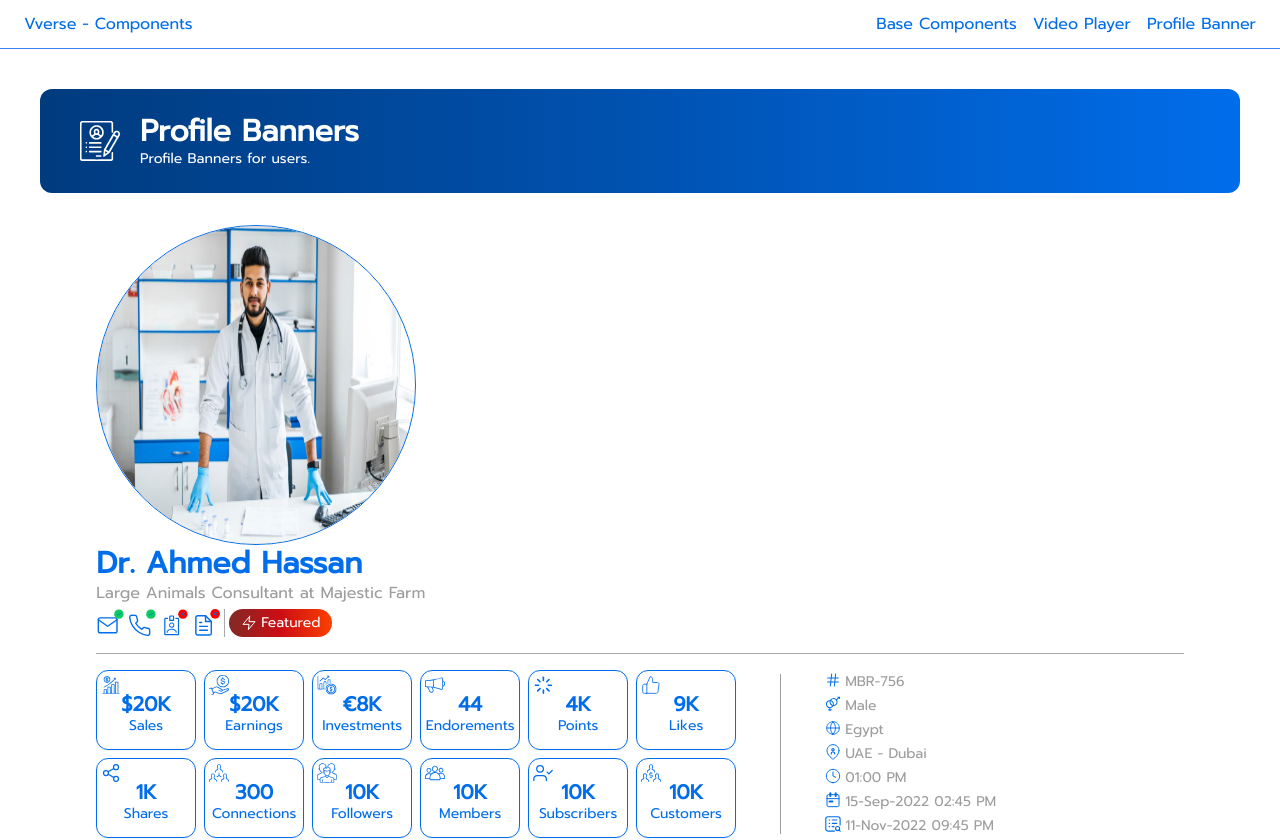
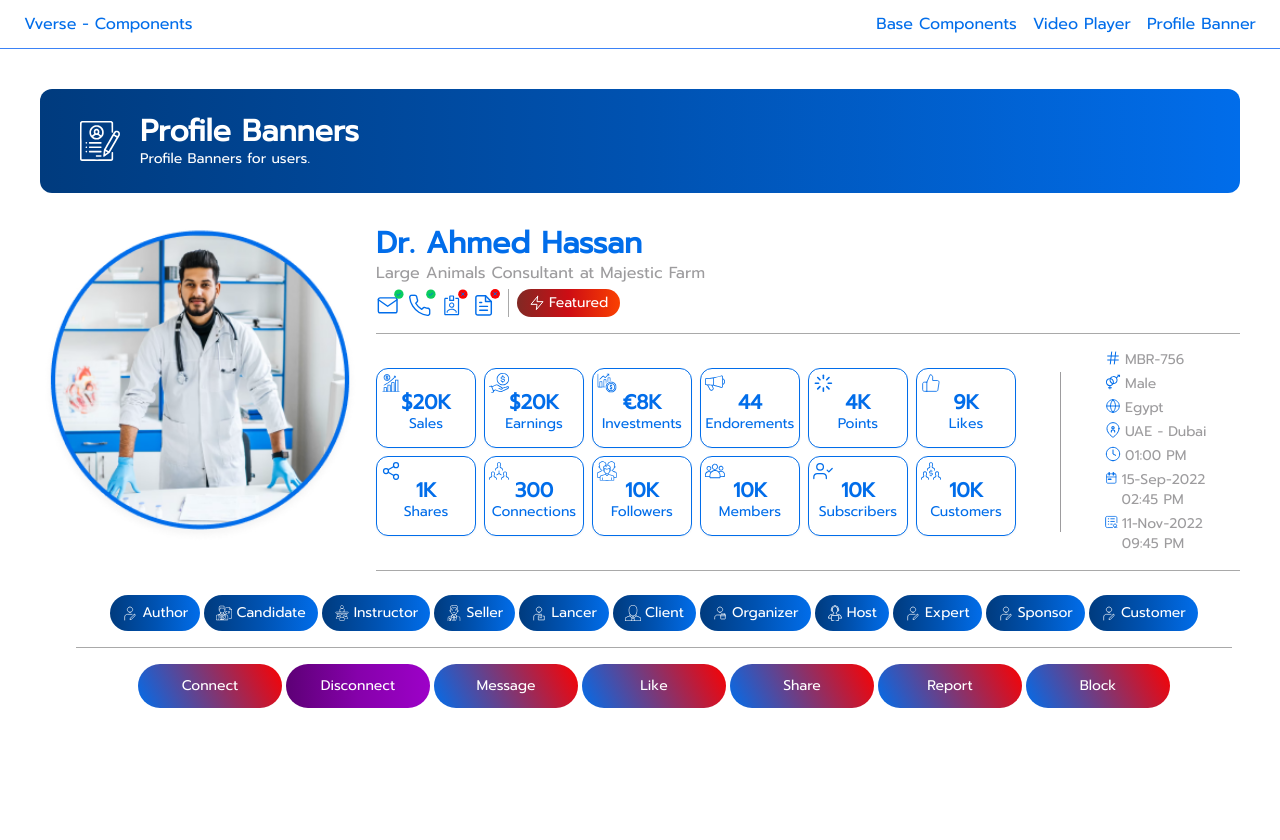
Before and after one commit to RabGH/vverse-components, a Next.js app: page /profileBanner in a window 1280 px wide. Shown: the top 840 px of the page. After the commit the page ends 800 px from the top, so only its background shows below. Built offline with nearby package versions, Linux system fonts and the light colour scheme.

Commit message:
Fix profile banner

```diff
--- a/components/nav/landing-navbar.tsx
+++ b/components/nav/landing-navbar.tsx
@@ -4,7 +4,7 @@ import { ArrowRightCircle } from "lucide-react";
 
 const LandingNavbar = () => {
   return (
-    <div className="flex flex-wrap justify-center items-center">
+    <div className="flex flex-wrap justify-center items-center gap-4">
       <SquareButton
         icon={ArrowRightCircle}
         label={"Base Components"}
--- a/components/profile-banners/user-profile/user-avatar-large.tsx
+++ b/components/profile-banners/user-profile/user-avatar-large.tsx
@@ -6,10 +6,14 @@ import DoctorImageRound from "../../../public/images/DoctorImageRound.png";
 
 export function UserAvatar() {
   return (
-    <Avatar className="w-80 h-80 border border-primary">
-      {/* <AvatarImage src={DoctorImage} alt="User" /> */}
-      <Image src={DoctorImage} alt="User" fill className="rounded-full" />
-      <AvatarFallback>User</AvatarFallback>
-    </Avatar>
+    <div className="w-80 h-80 rounded-full shrink-0">
+      <Image
+        src={DoctorImageRound}
+        alt="User"
+        width={800}
+        height={600}
+        objectFit="contain"
+      />
+    </div>
   );
 }
--- a/components/profile-banners/user-profile/user-profile-banner.tsx
+++ b/components/profile-banners/user-profile/user-profile-banner.tsx
@@ -9,6 +9,7 @@ import { UserAvatar } from "./user-avatar-large";
 const UserProfileBanner = () => {
   return (
     <div className="flex flex-row justify-center gap-4">
+      <UserAvatar />
       <div className="flex flex-col gap-4">
         <div className="space-y-4">
           <UserTitleBox />
@@ -16,7 +17,7 @@ const UserProfileBanner = () => {
           <UserDataTable isLoading={false} />
           <Separator />
         </div>
-        <div className="flex flex-col gap-4 justify-center items-center">
+        <div className="flex flex-col gap-4 justify-center items-center m-2 ml-[-300px]">
           <UserNav />
           <Separator />
           <UserInteraction />
--- a/components/profile-banners/user-profile/user-title-box.tsx
+++ b/components/profile-banners/user-profile/user-title-box.tsx
@@ -8,12 +8,10 @@ import {
   IconZap,
 } from "@/components/icons/logo-icons";
 import { Button } from "@/components/ui/button";
-import { UserAvatar } from "./user-avatar-large";
 
 const UserTitleBox = () => {
   return (
     <div>
-      <UserAvatar />
       <h2 className="font-extrabold text-3xl">Dr. Ahmed Hassan</h2>
       <p className="text-muted text-base">
         Large Animals Consultant at Majestic Farm
@@ -23,7 +21,7 @@ const UserTitleBox = () => {
         <IconPhoneVerified className="w-7 h-7 text-primary" />
         <IconUnverifiedID className="w-7 h-7 text-primary" />
         <IconUnverifiedAgreement className="w-7 h-7 text-primary" />
-        <Separator orientation="vertical" className="h-7" />
+        <Separator orientation="vertical" className="h-7 mx-1" />
         <Button
           variant="bannerRed"
           size="featured"
```
Also changed, not shown: components/profile-banners/user-profile/user-info-box.tsx (+9 -0 lines).
